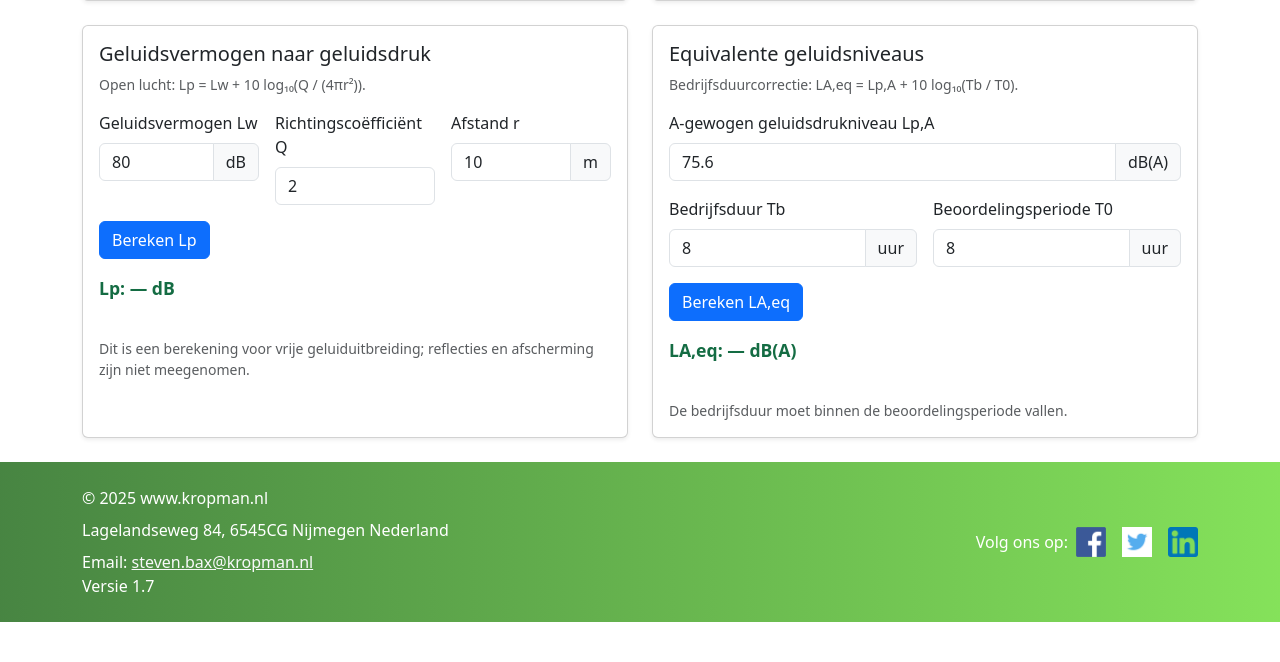
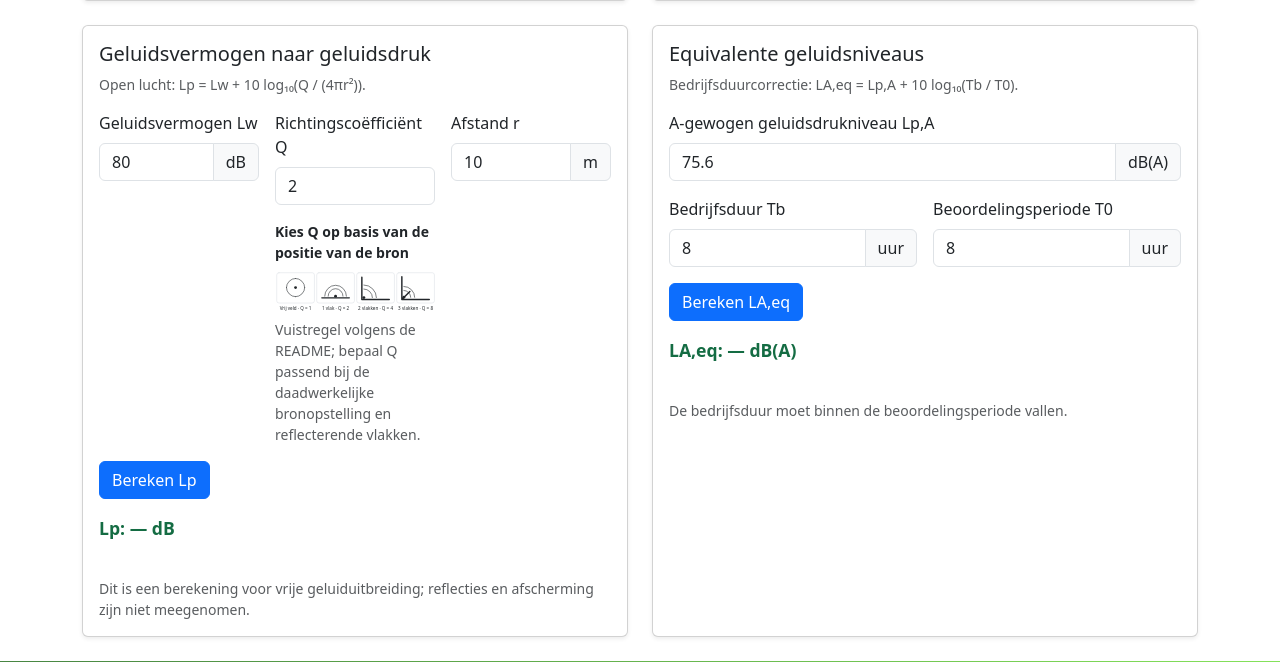
Before and after one commit to stevenbax43/website, a Django app: page /tools/installatiegeluid in a window 1280 px wide. Shown: the part 683-1345 px from the top of the page. Before the commit the page ends 1305 px from the top, so only its background shows below. Run offline with Django 4.2, Linux system fonts and the light colour scheme; the visitor is signed in with stand-in values (Sample User, id 1); data comes from the database, SQL or seed files in the repository.

Commit message:
Agent host session c6cd447f-c690-4cc0-8e66-66c3ad305818 - turn 47

```diff
--- a/tools/static/tools/styles/tool_W_7.css
+++ b/tools/static/tools/styles/tool_W_7.css
@@ -23,6 +23,12 @@
   padding: .2rem 0;
 }
 
+.q-guide-diagram {
+  display: block;
+  width: 100%;
+  height: auto;
+}
+
 @media print {
   .no-print,
   .calculate-button,
--- a/tools/templates/tools/tool_W7.html
+++ b/tools/templates/tools/tool_W7.html
@@ -115,6 +115,43 @@
               <div class="col-12 col-md-4">
                 <label for="directivity" class="form-label">Richtingscoëfficiënt Q</label>
                 <input id="directivity" class="form-control" type="number" value="2" min="0.000001" step="any" required>
+                <figure class="q-guide mt-3 mb-0">
+                  <figcaption class="small fw-semibold mb-2">Kies Q op basis van de positie van de bron</figcaption>
+                  <svg class="q-guide-diagram" viewBox="0 0 560 154" role="img" aria-labelledby="qGuideTitle qGuideDescription">
+                    <title id="qGuideTitle">Richtingscoëfficiënt Q en bronpositie</title>
+                    <desc id="qGuideDescription">Q is ongeveer 1 in het vrije veld, 2 bij een vlak, 4 bij twee vlakken en 8 bij drie vlakken die samen een hoek vormen.</desc>
+                    <g fill="none" stroke="#212529" stroke-linecap="round" stroke-linejoin="round">
+                      <g transform="translate(6 6)">
+                        <rect width="132" height="106" rx="8" stroke="#dee2e6" stroke-width="2"/>
+                        <circle cx="66" cy="52" r="5" fill="#212529" stroke="none"/>
+                        <path d="M66 20a32 32 0 0 1 32 32M66 84a32 32 0 0 1-32-32M34 52a32 32 0 0 1 32-32M98 52a32 32 0 0 1-32 32" stroke-width="2"/>
+                        <text x="66" y="132" text-anchor="middle" fill="#212529" stroke="none" font-size="16">Vrij veld · Q = 1</text>
+                      </g>
+                      <g transform="translate(146 6)">
+                        <rect width="132" height="106" rx="8" stroke="#dee2e6" stroke-width="2"/>
+                        <path d="M18 88h96" stroke-width="5"/>
+                        <circle cx="66" cy="82" r="5" fill="#212529" stroke="none"/>
+                        <path d="M40 82a26 26 0 0 1 52 0M28 82a38 38 0 0 1 76 0" stroke-width="2"/>
+                        <text x="66" y="132" text-anchor="middle" fill="#212529" stroke="none" font-size="16">1 vlak · Q = 2</text>
+                      </g>
+                      <g transform="translate(286 6)">
+                        <rect width="132" height="106" rx="8" stroke="#dee2e6" stroke-width="2"/>
+                        <path d="M18 16v78h96" stroke-width="5"/>
+                        <circle cx="25" cy="87" r="5" fill="#212529" stroke="none"/>
+                        <path d="M25 57a30 30 0 0 1 30 30M25 43a44 44 0 0 1 44 44" stroke-width="2"/>
+                        <text x="66" y="132" text-anchor="middle" fill="#212529" stroke="none" font-size="16">2 vlakken · Q = 4</text>
+                      </g>
+                      <g transform="translate(426 6)">
+                        <rect width="132" height="106" rx="8" stroke="#dee2e6" stroke-width="2"/>
+                        <path d="M18 14v80h96M18 94l28-28" stroke-width="5"/>
+                        <circle cx="25" cy="86" r="5" fill="#212529" stroke="none"/>
+                        <path d="M25 62a24 24 0 0 1 24 24M25 48a38 38 0 0 1 38 38" stroke-width="2"/>
+                        <text x="66" y="132" text-anchor="middle" fill="#212529" stroke="none" font-size="16">3 vlakken · Q = 8</text>
+                      </g>
+                    </g>
+                  </svg>
+                  <p class="form-text mb-0">Vuistregel volgens de README; bepaal Q passend bij de daadwerkelijke bronopstelling en reflecterende vlakken.</p>
+                </figure>
               </div>
               <div class="col-12 col-md-4">
                 <label for="distance" class="form-label">Afstand r</label>
--- a/tools/templates/tools/tools_index.html
+++ b/tools/templates/tools/tools_index.html
@@ -153,7 +153,7 @@
         <div class="col">
           <a href="{% url 'tools:installatiegeluid' %}" class="tool-card card h-100 text-center">
             <div class="card-body">
-              <img src="{% static 'tools/images/installatiegeluid.svg' %}" class="tool-icon" alt="Installatiegeluid" loading="lazy">
+              <img src="{% static 'tools/images/installatiegeluid.png' %}" class="tool-icon" alt="Installatiegeluid" loading="lazy">
               <h3 class="h6 mt-3 mb-0">Installatiegeluid</h3>
             </div>
           </a>
--- a/tools/tests.py
+++ b/tools/tests.py
@@ -669,7 +669,9 @@ class InstallationNoiseCalculationTests(TestCase):
 
         index = self.client.get(reverse("tools:tools"))
         self.assertEqual(index.status_code, 200)
-        self.assertContains(index, "installatiegeluid.svg")
+        self.assertContains(index, "installatiegeluid.png")
+        self.assertContains(page, "qGuideDescription")
+        self.assertContains(page, "3 vlakken · Q = 8")
 
         result = self.client.post(
             reverse("tools:installatiegeluid"),
```
Also changed, not shown: tools/static/tools/images/installatiegeluid.png (added), tools/static/tools/images/installatiegeluid.svg (deleted).
